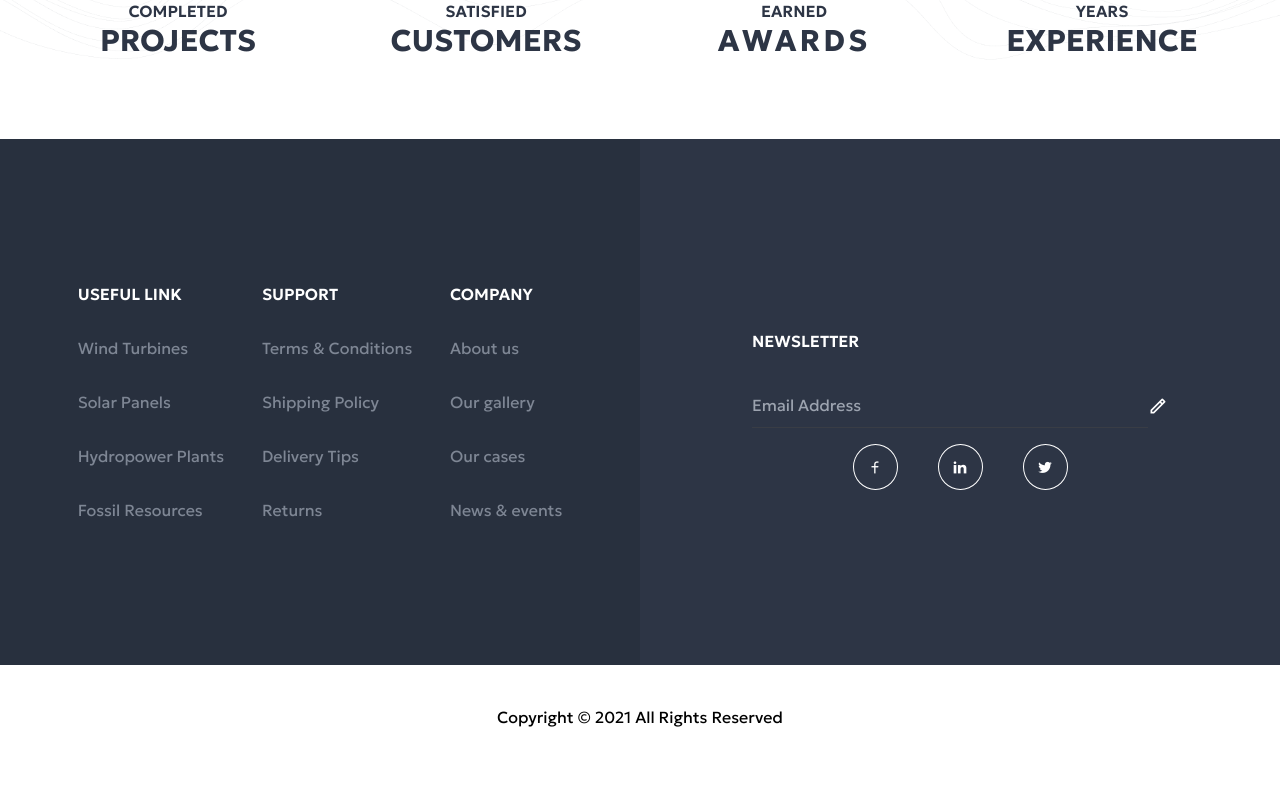
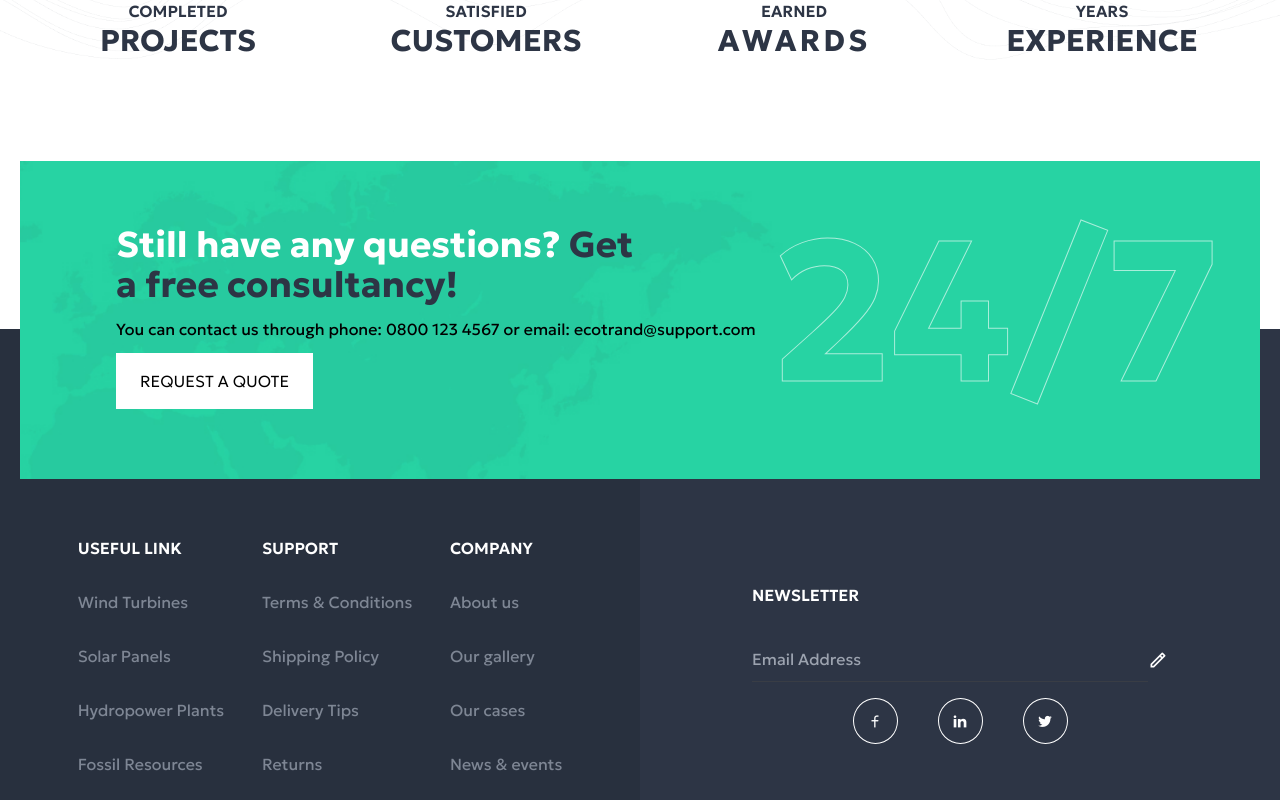
Before and after one commit to adhikariprayag/ecotrand, a Next.js app: page / in a window 1280 px wide. Shown: the part 6060-6860 px from the top of the page. Before the commit the page ends 6809 px from the top, so only its background shows below. Built offline with nearby package versions, Linux system fonts and the light colour scheme.

Commit message:
site complete

```diff
--- a/app/about/page.js
+++ b/app/about/page.js
@@ -176,7 +176,7 @@ function About() {
           <a href="https://www.youtube.com/watch?v=1kUE0BZtTRc" target='_blank'><div className="play-icon"><i className="ri-play-line"></i></div></a>
         </div>
 
-        <div className="about-team py-20">
+        <div className="about-team pt-20 pb-5">
 
           <div className='container mx-auto max-w-[1500px] px-10'>
             <div className='w-full'>
@@ -198,7 +198,7 @@ function About() {
                 className="mySwiper"
               >
                 <SwiperSlide>
-                  <div className='sm:flex justify-evenly '>
+                  <div className='sm:flex justify-evenly lg:gap-20 sm:gap-5'>
 
                     <div className="slider-main lg:w-1/3 w-full flex flex-col gap-2">
                       <div className="slider-box ">
@@ -248,7 +248,7 @@ function About() {
                 </SwiperSlide>
 
                 <SwiperSlide>
-                  <div className='sm:flex justify-evenly'>
+                  <div className='sm:flex justify-evenly lg:gap-20 sm:gap-5'>
 
                     <div className="slider-main lg:w-1/3 w-full flex flex-col gap-2">
                       <div className="slider-box  ">
--- a/components/Footer.js
+++ b/components/Footer.js
@@ -38,7 +38,7 @@ function Footer() {
                     </div>
                 </div> */}
 
-                <section>
+                <section className='lg:pb-[190px]'>
                     <div className="footer-report">
                         <div className="container mx-auto max-w-[1200px]  flex flex-col lg:flex-row justify-evenly items-center gap-8 pb-20">
 
@@ -92,8 +92,24 @@ function Footer() {
                     </div>
                 </section>
 
-                <section className="links-section lg:flex text-white ">
-                    <div className='lg:w-1/2 w-full bg-[#28303E] py-32 px-10'>
+                <div className='relative'>
+                    <section className="breadcrumb lg:absolute z-20 lg:top-[-50%]  lg:translate-y-[50%] w-full py-16 lg:py-0 px-5">
+                        <div className="breadcrumb-con container mx-auto max-w-[1300px] bg-[#27D3A3] py-16 sm:px-24 px-5 flex flex-wrap z-10 justify-between items-center relative">
+                            <div>
+                                <h2 className='text-white font-bold text-xl sm:text-4xl w-[60%]'>Still have any questions? <span className='text-[#2D3545]'>Get a free consultancy!</span></h2>
+                                <p className='py-3'>You can contact us through phone: 0800 123 4567 or email: ecotrand@support.com</p>
+                            </div>
+                            <div>
+                                <h2 className='text-stroke text-[200px] font-bold absolute top-[0%] right-10 z-[-1] hidden sm:block'>24/7</h2>
+                                <div className='nav-item-btn '>
+                                    <Link href="/contact" className='uppercase md:py-4 md:px-6 py-4 px-2 bg-[white] font-light '>Request A Quote</Link>
+                                </div>
+                            </div>
+                        </div>
+                    </section>
+
+                    <section className="links-section lg:flex text-white md:relative ">
+                        <div className='lg:w-1/2 w-full bg-[#28303E] md:py-48 py-32 px-10 '>
 
                             <div className=" flex md:justify-evenly flex-col md:flex-row justify-center ">
                                 <ul className='text-[#7E8694]'>
@@ -144,7 +160,7 @@ function Footer() {
                             </ul>
                         </div>
                     </section>
-
+                </div>
             </footer>
 
             <section className="bottom-part text-center py-5 bg-white text-black shadow-sm align-middle">
--- a/components/Footer.scss
+++ b/components/Footer.scss
@@ -90,6 +90,75 @@ footer {
         }
     }
 
+    .text-stroke {
+        color: black;
+        -webkit-text-fill-color: transparent;
+        /* Will override color (regardless of order) */
+        -webkit-text-stroke-width: 1px;
+        -webkit-text-stroke-color: #ffffff9a;
+    }
+
+    .breadcrumb-con{
+        background: url(../img/footer.jpg);
+        background-repeat: no-repeat;
+        background-position: center;
+        background-size: cover;
+
+        .nav-item-btn {
+            a {
+                position: relative;
+                overflow: hidden;
+                display: inline-block;
+                color: transparent;
+            }
+
+            a::before {
+                content: 'Request A Quote';
+                position: absolute;
+                width: 100%;
+                height: 100%;
+                top: 0;
+                right: 0;
+                display: flex;
+                justify-content: center;
+                align-items: center;
+                color: black;
+                transition: all 0.3s;
+                background-color: #fff;
+            }
+
+            a::after {
+                content: 'Request A Quote';
+                position: absolute;
+                width: 100%;
+                height: 100%;
+                left: -100%;
+                top: 0;
+                display: flex;
+                justify-content: center;
+                align-items: center;
+                background-color: #2d3545;
+                color: #fff;
+                z-index: -1;
+                transition: all 0.2s;
+            }
+
+            a:hover {
+                background-color: white;
+                color: white;
+            }
+
+            a:hover::before {
+                right: -100%;
+            }
+
+            a:hover::after {
+                left: 0;
+                z-index: 1;
+            }
+        }
+    }
+
     .links-section{
 
         ul li{
```
Also changed, not shown: img/footer.jpg (added). Lines whose indentation alone changed are shown as unchanged.
